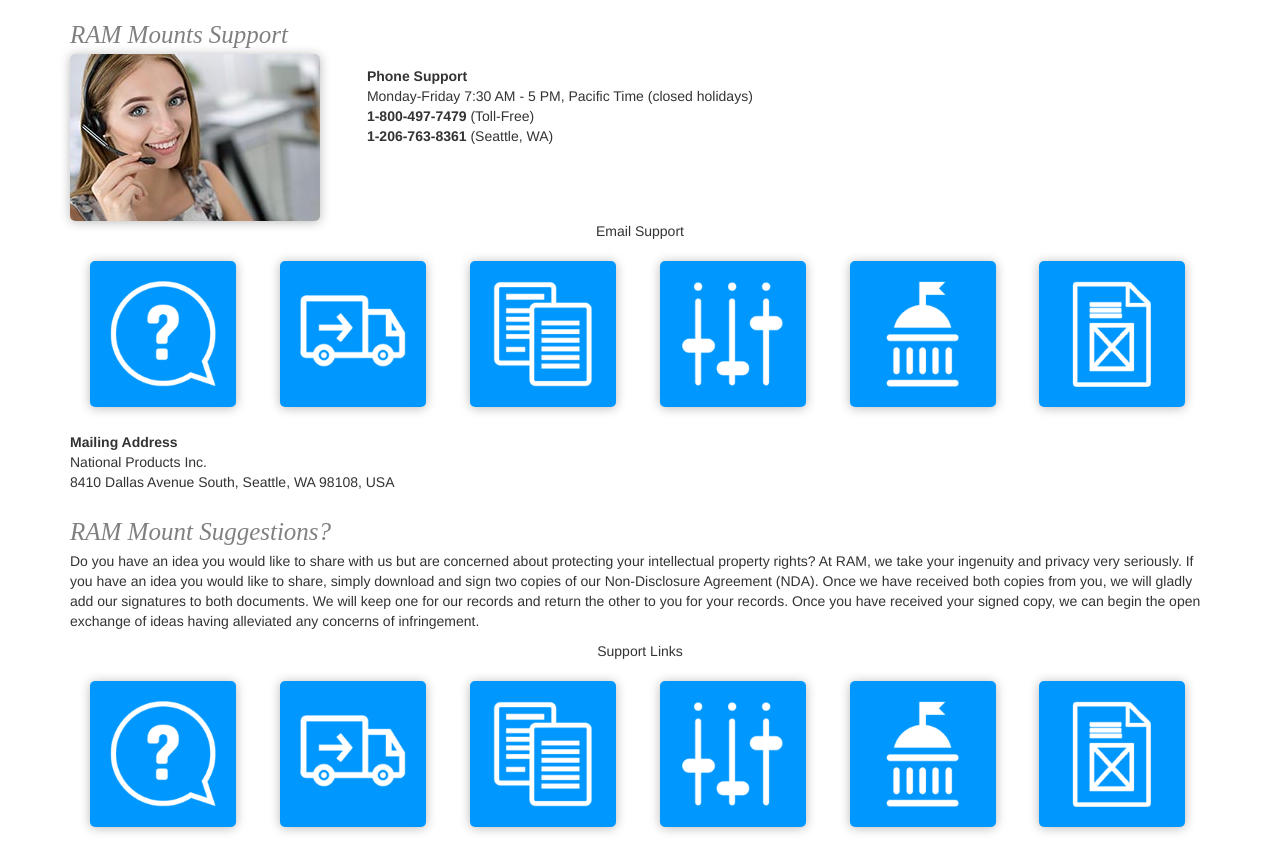
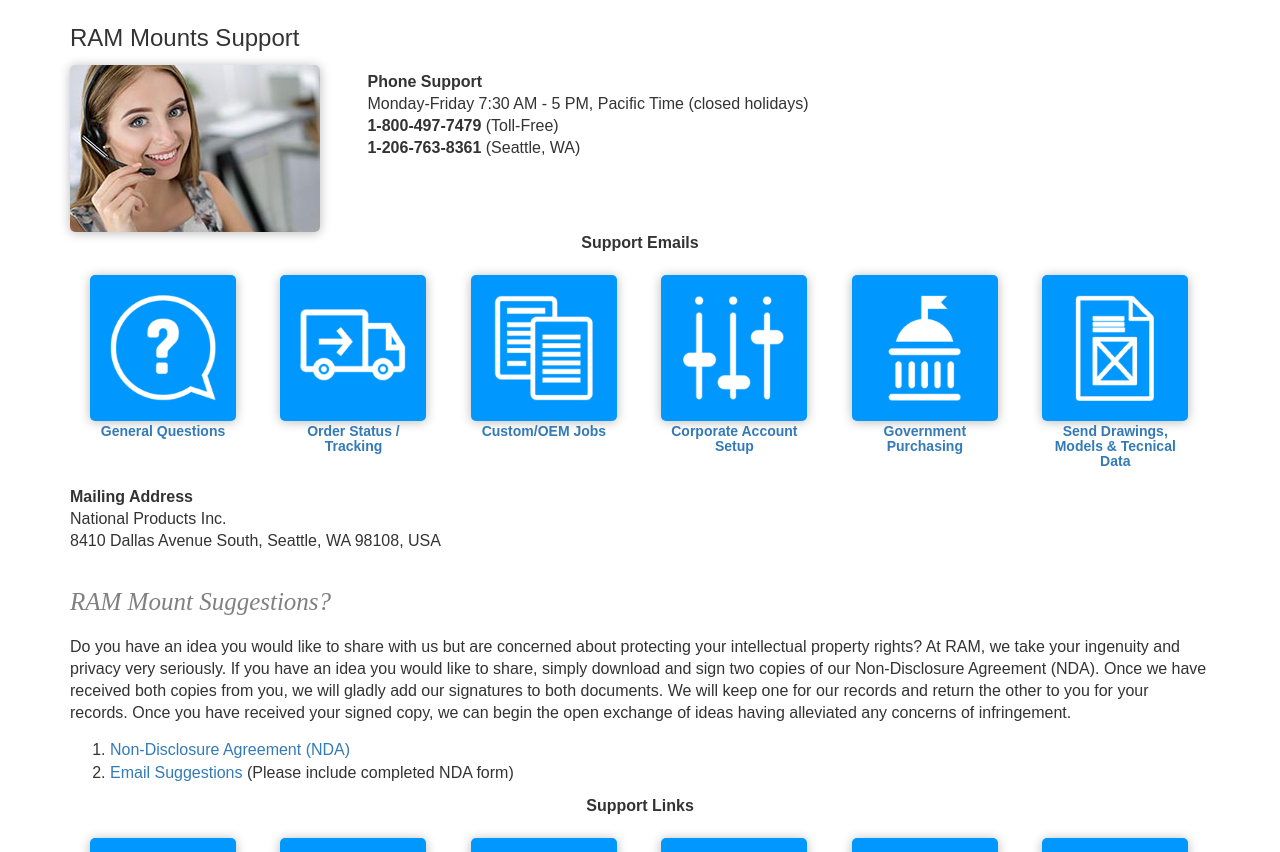
Before and after one commit to brianle206/html, a plain HTML site: page index.html in a window 1280 px wide. Shown: the part 78-930 px from the top of the page. Drawn offline with nearby package versions, Linux system fonts and the light colour scheme.

Commit message:
finished layout

```diff
--- a/index.html
+++ b/index.html
@@ -6,12 +6,9 @@
 	<link rel="stylesheet" href="https://maxcdn.bootstrapcdn.com/bootstrap/3.3.6/css/bootstrap.min.css">
 	<link rel="javascript" type="javascript" href="https://maxcdn.bootstrapcdn.com/bootstrap/3.3.6/js/bootstrap.min.js">
 	<style>
-		div.navbar{
-			background-color: black;
-
-		}
-		.block{
-			display: inline-block;
+		body{
+			font-family: Montserrat, sans-serif;
+			font-size: 16px;
 		}
 		ul{
 			display: inline-block;
@@ -24,19 +21,51 @@
 			padding: 2px 12px 0;
 		}
 		p{
+			margin: 10px auto 15px;
+			padding-bottom: 0;
+			line-height: 22px;
+			font-weight: 300;
+			text-align: left;
+			display: inline-block;
+		}
+		h1{
+			font-family: Montserrat, sans-serif;
+			font-size: 24px;
+		}
+		div.navbar{
+			background-color: black;
+
+		}
+		.support{
+			padding-bottom: 35px;
+		}
+		.block{
 			display: inline-block;
 		}
 		.color{
 			background-color: #0098ff
 		}
+		.box{
+			margin: 20px;
+			padding-bottom: 20px;
+			width: 146px;
+			height: 146px;
+			display: inline-block;
+			text-align: center;
+			vertical-align: top;
+			color: #098ff;
+			font-size: 14px;
+			line-height: 15px;
+			padding-bottom: 0px 5px;
+			font-weight: bold;
+		}
 		.support-tile{
-			margin: 20px;
 			padding: 20px;
+			width: 146px;
+			height: 146px;
 			border-radius: 5px;
 			background-color: #0098ff;
 			box-shadow: 0 1px 11px 0 rgba(0,0,0,0.28);
-			width: 146px;
-			height: 146px;
 			display: inline-block;
 		}
 		.support-img img{
@@ -45,7 +74,8 @@
 			display: inline-block;
 			margin-right: 43px;
 		}
-		h2{
+
+		.special{
 			display: block;
 		    width: auto;
 		    margin-top: 15px;
@@ -83,7 +113,7 @@
 		</div>
 	</div>
 	<div class='container'>
-		<h2>RAM Mounts Support</h2>
+		<h1>RAM Mounts Support</h1>
 		<div class='support-img'>
 			<img class='block' src="images/support-operator.jpg">
 			<p>
@@ -99,25 +129,43 @@
 		</p>
 		</div>
 
-		<div class='support-email'>
-			<div class='text-center'>Email Support</div>
+		<div class='support'>
+			<div class='text-center'><strong>Support Emails</strong></div>
+			<div class='box'>
 				<div class='support-tile'>
 					<img class='img-responsive' src="images/questions.png">
 				</div>
+					<a>General Questions</a>
+			</div>
+			<div class='box'>
 				<div class='support-tile'>
 					<img class='img-responsive' src="images/tracking.png">
 				</div>
+					<a>Order Status / Tracking</a>
+			</div>
+			<div class='box'>
 				<div class='support-tile'>
 					<img class='img-responsive' src="images/custom.png">
 				</div>
+					<a>Custom/OEM Jobs</a>
+			</div>
+			<div class='box'>
 				<div class='support-tile'>
 					<img class='img-responsive' src="images/setup.png">
 				</div>
+					<a>Corporate Account Setup</a>
+			</div>
+			<div class='box'>
 				<div class='support-tile'>
 					<img class='img-responsive' src="images/government.png">
 				</div>
+					<a>Government Purchasing</a>
+			</div>
+			<div class='box'>
 				<div class='support-tile'>
 					<img class='img-responsive' src="images/engineering.png">
+				</div>
+					<a>Send Drawings, Models & Tecnical Data</a>
 			</div>
 		</div>
 		<p>
@@ -127,29 +175,49 @@
 			<br>
 			8410 Dallas Avenue South, Seattle, WA 98108, USA
 		</p>
-		<h2>RAM Mount Suggestions?</h2>
+		<h2><span class='special'>RAM Mount Suggestions?</span></h2>
 		<p>Do you have an idea you would like to share with us but are concerned about protecting your intellectual property rights? At RAM, we take your ingenuity and privacy very seriously. If you have an idea you would like to share, simply download and sign two copies of our Non-Disclosure Agreement (NDA). Once we have received both copies from you, we will gladly add our signatures to both documents. We will keep one for our records and return the other to you for your records. Once you have received your signed copy, we can begin the open exchange of ideas having alleviated any concerns of infringement.</p>
-
+		 <ol>
+                <li><a target="_blank" class="link" href="/files/pdf/NDARECIPROCAL.pdf">Non-Disclosure Agreement (NDA)</a></li>
+                <li><a href="mailto:suggestions@rammount.com?subject=Email%20Suggestions">Email Suggestions</a> (Please include completed NDA form)</li>
+              </ol>
+		<div class='support'>
+			<div class='text-center'><strong>Support Links</strong></div>
+				<div class='box'>
+					<div class='support-tile'>
+						<img class='img-responsive' src="images/faq.png">
 					</div>
-	<div class='container'>
-		<div class='text-center'>Support Links</div>
-			<div class='support-tile text-center'>
-				<img class='img-responsive' src="images/questions.png">
+						<a>General Questions</a>
 				</div>
+				<div class='box'>
 					<div class='support-tile'>
-				<img class='img-responsive' src="images/tracking.png">
+						<img class='img-responsive' src="images/order_status.png">
 					</div>
+						<a>Order Status / Tracking</a>
+				</div>
+				<div class='box'>
 					<div class='support-tile'>
-				<img class='img-responsive' src="images/custom.png">
+						<img class='img-responsive' src="images/login.png">
 					</div>
+						<a>Custom/OEM Jobs</a>
+				</div>
+				<div class='box'>
 					<div class='support-tile'>
-				<img class='img-responsive' src="images/setup.png">
+						<img class='img-responsive' src="images/partners.png">
 					</div>
+						<a>Corporate Account Setup</a>
+				</div>
+				<div class='box'>
 					<div class='support-tile'>
-				<img class='img-responsive' src="images/government.png">
+						<img class='img-responsive' src="images/university.png">
 					</div>
+						<a>Government Purchasing</a>
+				</div>
+				<div class='box'>
 					<div class='support-tile'>
-				<img class='img-responsive' src="images/engineering.png">
+						<img class='img-responsive' src="images/warrantys.png">
+					</div>
+						<a>Send Drawings, Models & Tecnical Data</a>
 				</div>
 		</div>
 	</div>
```
Also changed, not shown: images/faq.png (added), images/faqs.jpg (added), images/faqs.png (added), images/login.png (added), images/order_status.png (added), images/partners.png (added), images/university.png (added), images/warrantys.png (added). Lines whose indentation alone changed are shown as unchanged.
